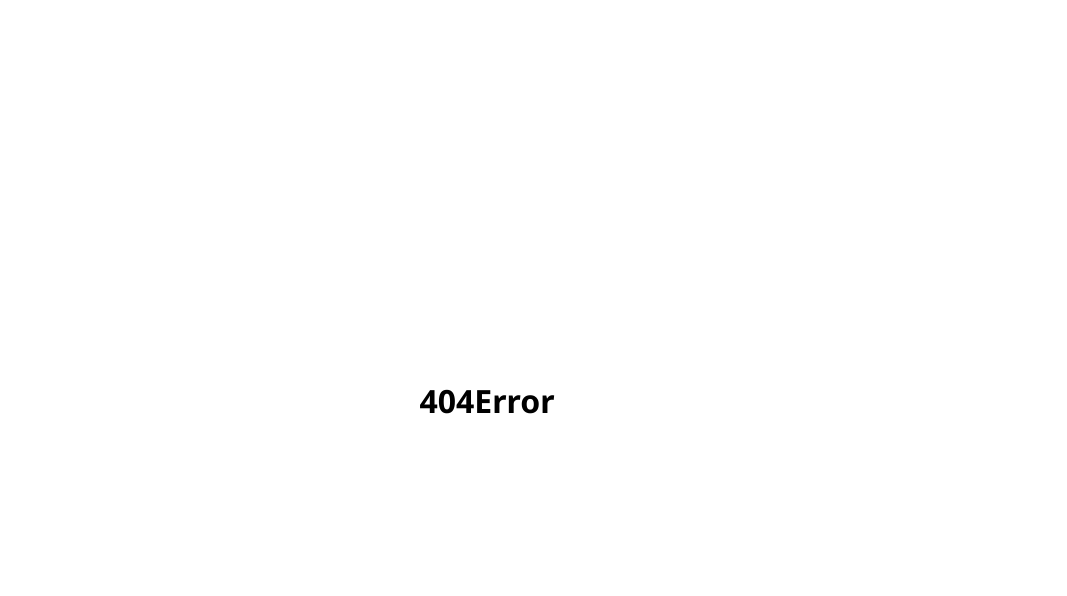
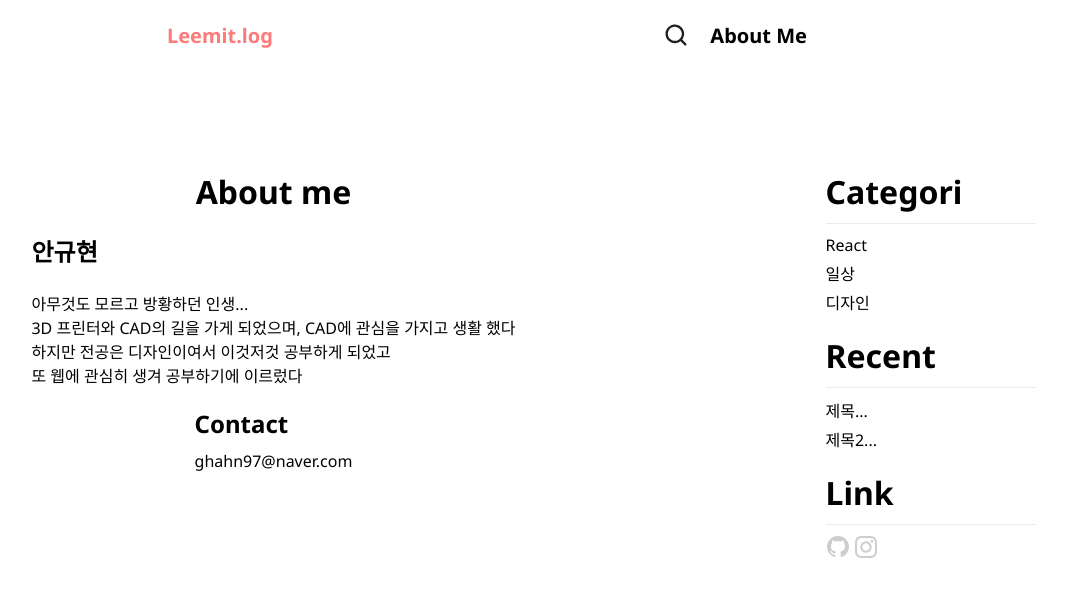
Before and after one commit to GyuHyunA/Devsign, a React (Create React App) app: page /about in a window 1280 px wide. Shown: the top 596 px of the page, without its empty margins (153-1220 px from the left). Built offline with nearby package versions, Linux system fonts and the light colour scheme.

Commit message:
about 추가

```diff
--- a/package.json
+++ b/package.json
@@ -11,6 +11,7 @@
     "@types/node": "^16.18.38",
     "@types/react": "^18.2.15",
     "@types/react-dom": "^18.2.7",
+    "@types/react-responsive": "^8.0.5",
     "@types/react-router-dom": "^5.3.3",
     "@types/styled-components": "^5.1.26",
     "react": "^18.2.0",
--- /dev/null
+++ b/src/components/uabout/uabout.tsx
@@ -0,0 +1,67 @@
+import React from "react";
+import Unav from "../ucommon/unav";
+import Ucategori from "../ucommon/ucategori";
+import { styled } from "styled-components";
+
+const AboutStyle = styled.div`
+  width: 100vw;
+  display: flex;
+  justify-content: center;
+  .about-wrap {
+    width: 100%;
+    max-width: 850px;
+    min-width: 480px;
+    position: relative;
+    gap: 20px;
+    place-items: center;
+    margin-right: 127px;
+    .intro-wrap {
+      margin-top: 20px;
+      h2 {
+        margin-bottom: 23px;
+        color: #000;
+        font-size: 24px;
+        font-weight: 700;
+      }
+    }
+    .contact-warp {
+      margin-top: 20px;
+      h2 {
+        margin-bottom: 10px;
+        color: #000;
+        font-size: 24px;
+        font-weight: 700;
+      }
+    }
+  }
+`;
+
+const Uabout = () => {
+  return (
+    <>
+      <Unav />
+      <AboutStyle>
+        <div className="about-wrap">
+          <h1>About me</h1>
+          <div className="intro-wrap">
+            <h2>안규현</h2>
+            <div className="text">
+              <p>아무것도 모르고 방황하던 인생...</p>
+              <p>3D 프린터와 CAD의 길을 가게 되었으며, CAD에 관심을 가지고 생활 했다</p>
+              <p>하지만 전공은 디자인이여서 이것저것 공부하게 되었고</p>
+              <p>또 웹에 관심히 생겨 공부하기에 이르렀다</p>
+            </div>
+          </div>
+          <div className="contact-warp">
+            <h2>Contact</h2>
+            <p>ghahn97@naver.com</p>
+          </div>
+        </div>
+
+        <Ucategori />
+      </AboutStyle>
+    </>
+  );
+};
+
+export default Uabout;
--- /dev/null
+++ b/src/components/ucommon/ucategori.tsx
@@ -0,0 +1,101 @@
+import { styled } from "styled-components";
+
+const CateStyle = styled.div`
+  width: 100%;
+  max-width: 300px;
+  min-width: 220px;
+  .cate-contain {
+    width: 210px;
+    h1 {
+      width: inherit;
+      padding-bottom: 10px;
+      border-bottom: 1px solid #eaeaea;
+      margin-bottom: 10px;
+    }
+    div {
+      width: 100%;
+      display: flex;
+      flex-direction: column;
+      justify-content: center;
+      a {
+        margin-bottom: 5px;
+        &:last-child {
+          margin-bottom: 20px;
+        }
+      }
+    }
+  }
+  .recent-contain {
+    width: 210px;
+    h1 {
+      width: inherit;
+      padding-bottom: 10px;
+      border-bottom: 1px solid #eaeaea;
+      margin-bottom: 10px;
+    }
+    div {
+      width: 100%;
+      display: flex;
+      flex-direction: column;
+      justify-content: center;
+      a {
+        margin-bottom: 5px;
+        &:last-child {
+          margin-bottom: 20px;
+        }
+      }
+    }
+  }
+  .link {
+    width: 210px;
+    h1 {
+      width: inherit;
+      padding-bottom: 10px;
+      border-bottom: 1px solid #eaeaea;
+      margin-bottom: 10px;
+    }
+    div {
+      width: 100%;
+      display: flex;
+      align-items: center;
+      a {
+        margin-right: 5px;
+      }
+    }
+  }
+`;
+
+const Ucategori: React.FC = () => {
+  return (
+    <CateStyle>
+      <div className="cate-contain">
+        <h1>Categori</h1>
+        <div>
+          <a href="/">React</a>
+          <a href="/">일상</a>
+          <a href="/">디자인</a>
+        </div>
+      </div>
+      <div className="recent-contain">
+        <h1>Recent</h1>
+        <div>
+          <a href="/">제목...</a>
+          <a href="/">제목2...</a>
+        </div>
+      </div>
+      <div className="link">
+        <h1>Link</h1>
+        <div>
+          <a href="/">
+            <img src="assets/Icons/github.svg" alt="" />
+          </a>
+          <a href="/">
+            <img src="assets/Icons/insta.svg" alt="" />
+          </a>
+        </div>
+      </div>
+    </CateStyle>
+  );
+};
+
+export default Ucategori;
--- a/src/components/unav/unav.tsx
+++ b/src/components/ucommon/unav.tsx
@@ -1,14 +1,14 @@
 import { Link } from "react-router-dom";
 import styled from "styled-components";
 
-const UnavStyle = styled.nav<{ isDeskTop: boolean }>`
+const UnavStyle = styled.nav`
   /* width: 100%; */
   height: 70px;
   margin: 0 320px;
   display: flex;
   justify-content: space-between;
   align-items: center;
-  margin: ${(p) => (p.isDeskTop ? 0 + " " + 320 + "px" : 0 + " " + 210 + "px")};
+  margin-bottom: 100px;
   .logo {
     width: 100px;
     padding: 20px 0;
@@ -48,13 +48,13 @@ const UnavStyle = styled.nav<{ isDeskTop: boolean }>`
   }
 `;
 
-interface Props {
-  isDeskTop: boolean;
-}
+// interface Props {
+//   isDeskTop: boolean;
+// }
 
-const Unav = ({ isDeskTop }: Props) => {
+const Unav = () => {
   return (
-    <UnavStyle isDeskTop={isDeskTop}>
+    <UnavStyle>
       <div className="logo left">
         <Link to="/">Leemit.log</Link>
       </div>
@@ -65,12 +65,14 @@ const Unav = ({ isDeskTop }: Props) => {
             <img src="assets/Icons/search.svg" alt="" />
           </Link>
         </div>
-        <a href="about" className="about">
+        <Link to="about" className="about">
           About Me
-        </a>
+        </Link>
       </div>
     </UnavStyle>
   );
 };
 
 export default Unav;
+
+// margin: ${(p) => (p.isDeskTop ? 0 + " " + 320 + "px" : 0 + " " + 210 + "px")};
--- a/src/components/uhome/uhome.tsx
+++ b/src/components/uhome/uhome.tsx
@@ -1,7 +1,8 @@
 import React from "react";
 import { styled } from "styled-components";
-import Unav from "../unav/unav";
+import Unav from "../ucommon/unav";
 import { useMediaQuery } from "react-responsive";
+import Categori from "../ucommon/ucategori";
 
 const UHomeStyle = styled.section<{ isDeskTop?: boolean }>`
   width: 100vw;
@@ -21,12 +22,12 @@ const UHomeStyle = styled.section<{ isDeskTop?: boolean }>`
 `;
 
 const Uhome: React.FC = () => {
-  const isDeskTop = useMediaQuery({
+  const isDeskTop: boolean = useMediaQuery({
     query: `(min-width: 1300px)`,
   });
   return (
     <>
-      <Unav isDeskTop={isDeskTop}/>
+      <Unav />
       <UHomeStyle isDeskTop={isDeskTop}>
         <div className="contents">
           <Box />
@@ -34,7 +35,7 @@ const Uhome: React.FC = () => {
           <Box />
           <Box />
         </div>
-        <CateGori />
+        <Categori />
       </UHomeStyle>
     </>
   );
@@ -119,100 +120,3 @@ const Box = () => {
     </BoxStyle>
   );
 };
-
-const CateStyle = styled.div`
-  width: 100%;
-  max-width: 300px;
-  min-width: 220px;
-  .cate-contain {
-    width: 210px;
-    h1 {
-      width: inherit;
-      padding-bottom: 10px;
-      border-bottom: 1px solid #eaeaea;
-      margin-bottom: 10px;
-    }
-    div {
-      width: 100%;
-      display: flex;
-      flex-direction: column;
-      justify-content: center;
-      a {
-        margin-bottom: 5px;
-        &:last-child {
-          margin-bottom: 20px;
-        }
-      }
-    }
-  }
-  .recent-contain {
-    width: 210px;
-    h1 {
-      width: inherit;
-      padding-bottom: 10px;
-      border-bottom: 1px solid #eaeaea;
-      margin-bottom: 10px;
-    }
-    div {
-      width: 100%;
-      display: flex;
-      flex-direction: column;
-      justify-content: center;
-      a {
-        margin-bottom: 5px;
-        &:last-child {
-          margin-bottom: 20px;
-        }
-      }
-    }
-  }
-  .link {
-    width: 210px;
-    h1 {
-      width: inherit;
-      padding-bottom: 10px;
-      border-bottom: 1px solid #eaeaea;
-      margin-bottom: 10px;
-    }
-    div {
-      width: 100%;
-      display: flex;
-      align-items: center;
-      a {
-        margin-right: 5px;
-      }
-    }
-  }
-`;
-const CateGori = () => {
-  return (
-    <CateStyle>
-      <div className="cate-contain">
-        <h1>Categori</h1>
-        <div>
-          <a href="/">React</a>
-          <a href="/">일상</a>
-          <a href="/">디자인</a>
-        </div>
-      </div>
-      <div className="recent-contain">
-        <h1>Recent</h1>
-        <div>
-          <a href="/">제목...</a>
-          <a href="/">제목2...</a>
-        </div>
-      </div>
-      <div className="link">
-        <h1>Link</h1>
-        <div>
-          <a href="/">
-            <img src="assets/Icons/github.svg" alt="" />
-          </a>
-          <a href="/">
-            <img src="assets/Icons/insta.svg" alt="" />
-          </a>
-        </div>
-      </div>
-    </CateStyle>
-  );
-};
--- a/src/routers/router.tsx
+++ b/src/routers/router.tsx
@@ -1,4 +1,5 @@
 import UError from "../components/error/uerror";
+import Uabout from "../components/uabout/uabout";
 import Uhome from "../components/uhome/uhome";
 
 export const routerlist = [
@@ -7,6 +8,10 @@ export const routerlist = [
     element: <Uhome />,
   },
   {
+    path: "about",
+    element: <Uabout />,
+  },
+  {
     path: "*",
     element: <UError />,
   },
```
Also changed, not shown: 1 other file (tests, documents, lock files or other folders).
